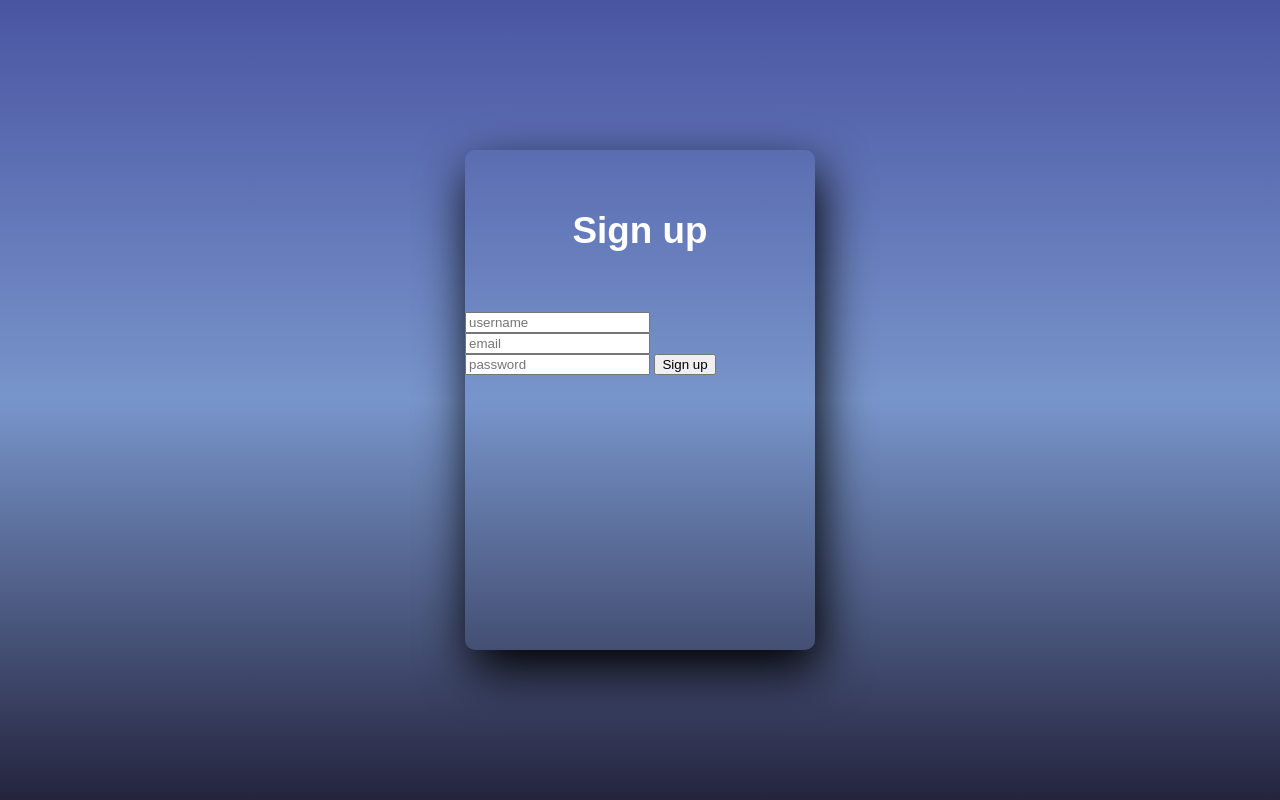
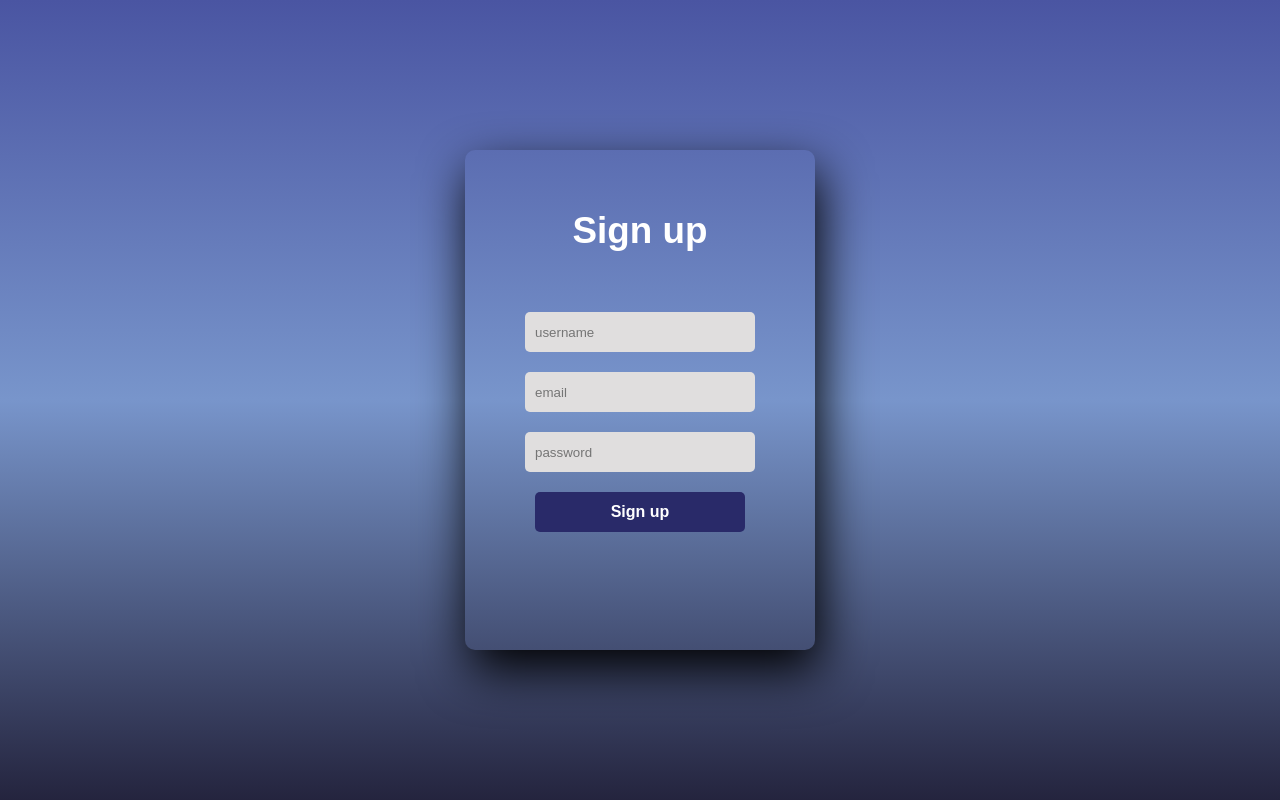
Before and after one commit to mohsen-mirzaei/final-project, a plain HTML site: page index.html in a window 1280 px wide. Drawn offline with Linux system fonts and the light colour scheme.

Commit message:
style inputs and buttons

```diff
--- a/style.css
+++ b/style.css
@@ -40,3 +40,39 @@ label {
     font-weight: bold;
     cursor: pointer;
 }
+
+input {
+    background: #e0dede;
+    justify-content: center;
+    display: flex;
+    margin: 20px auto;
+    border-radius: 5px;
+    padding: 10px;
+    border: none;
+    outline: none;
+    width: 60%;
+    height: 20px;
+}
+
+
+button {
+    width: 60%;
+    height: 40px;
+    margin: 10px auto;
+    justify-content: center;
+    margin-top: 20px;
+    outline: none;
+    border: none;
+    border-radius: 5px;
+    display: block;
+    color: #fff;
+    background: #292a69;
+    font-size: 1em;
+    font-weight: bold;
+    transition: 2s ease-in;
+    cursor: pointer;
+}
+
+button:hover {
+    background: #6d44b8;
+}
```
